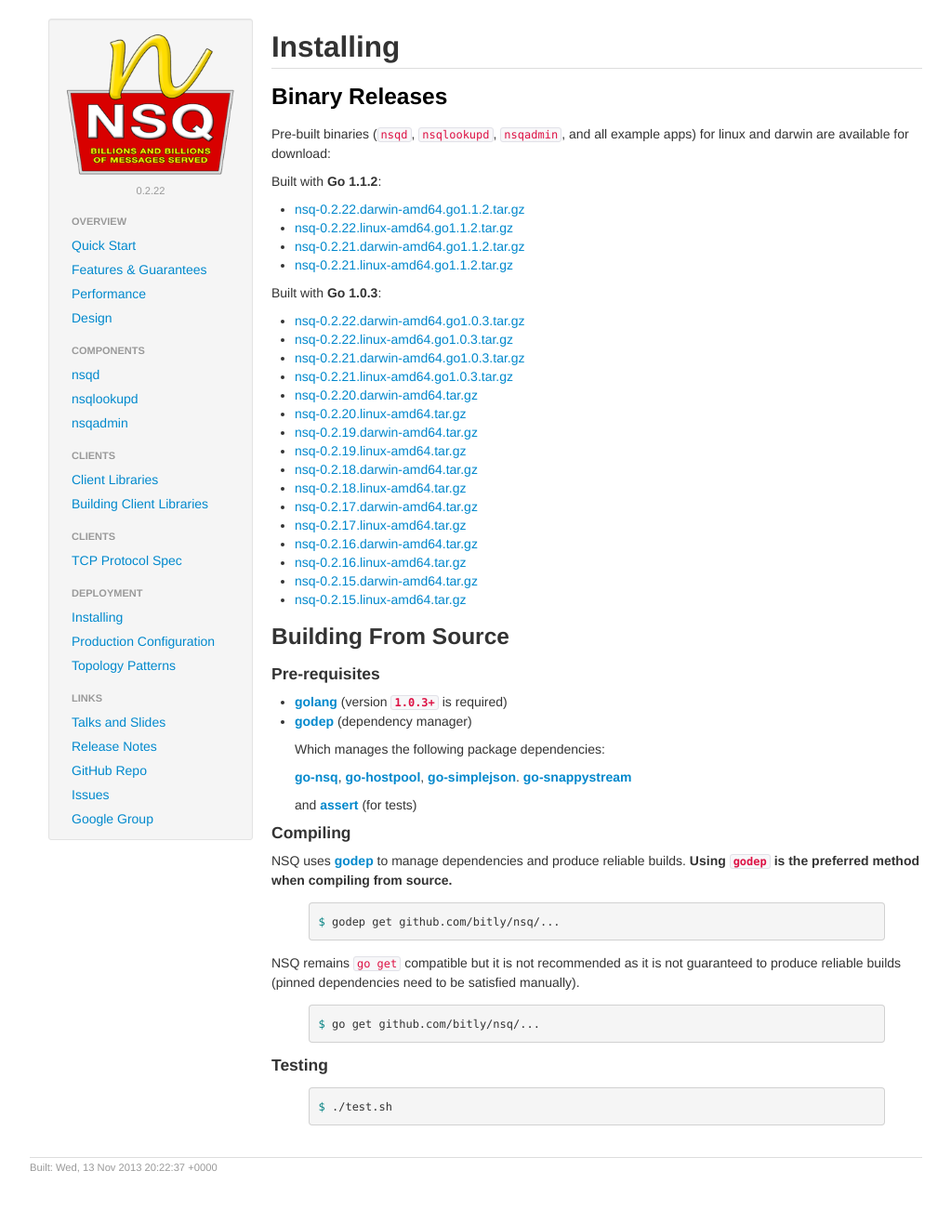
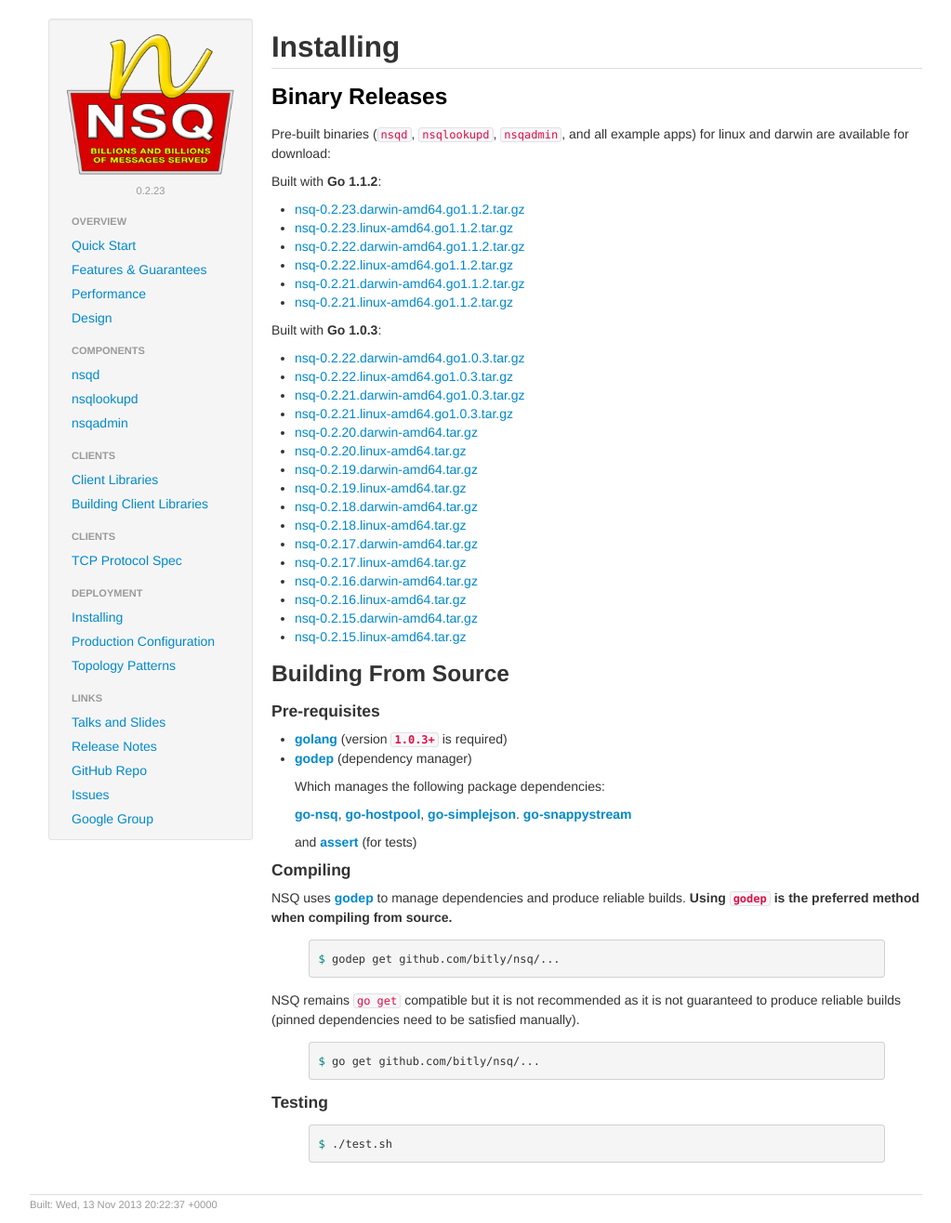
Before and after one commit to nsqio/nsq, a Jekyll site: the page built from _posts/2014-03-01-installing.md, in a window 1280 px wide. Shown: the whole page at 93% size, without its empty margins (118-1141 px from the left). Built offline with Jekyll 4.4.1, drawn with Linux system fonts in a browser that asks for light colours; before the commit the page ends 1276 px from its top, so only the background shows below that.

Commit message:
add 0.2.23

```diff
--- a/_config.yml
+++ b/_config.yml
@@ -1,4 +1,4 @@
 source: .
-version: 0.2.22
+version: 0.2.23
 pygments: true
 baseurl: /nsq
--- a/_posts/2014-03-01-installing.md
+++ b/_posts/2014-03-01-installing.md
@@ -12,6 +12,8 @@
 
 Built with **Go 1.1.2**:
 
+ * [nsq-0.2.23.darwin-amd64.go1.1.2.tar.gz][0.2.23_darwin_go112]
+ * [nsq-0.2.23.linux-amd64.go1.1.2.tar.gz][0.2.23_linux_go112]
  * [nsq-0.2.22.darwin-amd64.go1.1.2.tar.gz][0.2.22_darwin_go112]
  * [nsq-0.2.22.linux-amd64.go1.1.2.tar.gz][0.2.22_linux_go112]
  * [nsq-0.2.21.darwin-amd64.go1.1.2.tar.gz][0.2.21_darwin_go112]
@@ -74,6 +76,8 @@
 $ ./test.sh
 {% endhighlight %}
 
+[0.2.23_darwin_go112]: https://s3.amazonaws.com/bitly-downloads/nsq/nsq-0.2.23.darwin-amd64.go1.1.2.tar.gz
+[0.2.23_linux_go112]: https://s3.amazonaws.com/bitly-downloads/nsq/nsq-0.2.23.linux-amd64.go1.1.2.tar.gz
 [0.2.22_darwin]: https://s3.amazonaws.com/bitly-downloads/nsq/nsq-0.2.22.darwin-amd64.go1.0.3.tar.gz
 [0.2.22_linux]: https://s3.amazonaws.com/bitly-downloads/nsq/nsq-0.2.22.linux-amd64.go1.0.3.tar.gz
 [0.2.22_darwin_go112]: https://s3.amazonaws.com/bitly-downloads/nsq/nsq-0.2.22.darwin-amd64.go1.1.2.tar.gz
```
